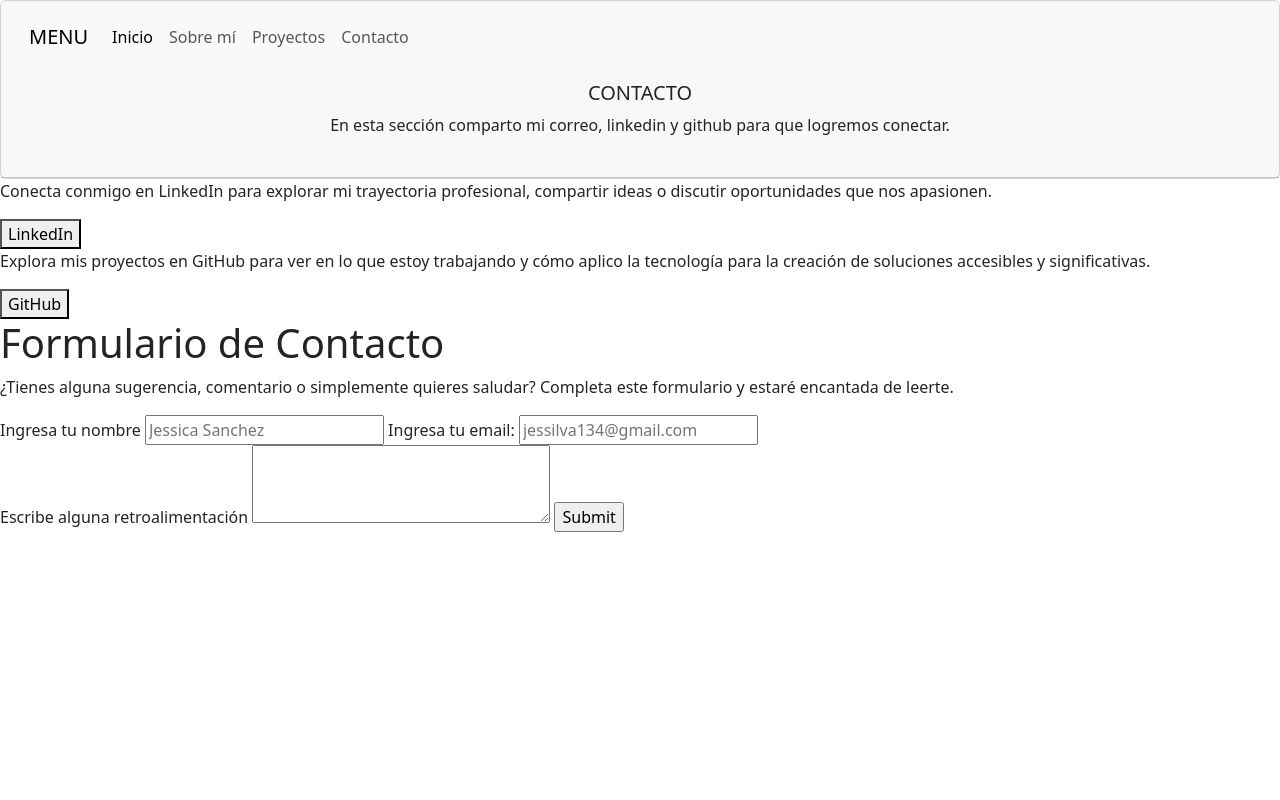
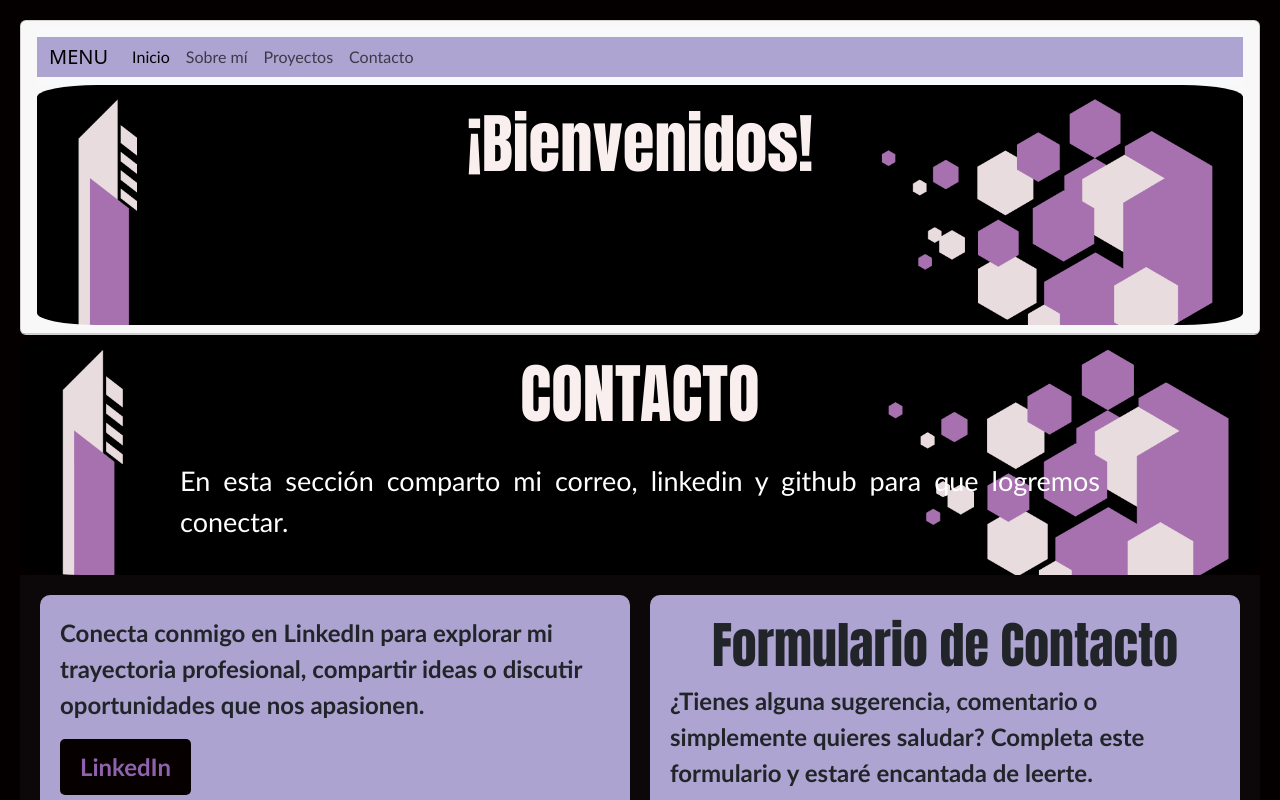
Before and after one commit to Jesska1996/JESKAPORTAFOLIO, a plain HTML site: page CONTAC/contac.html in a window 1280 px wide. Shown: the top 800 px of the page. Drawn offline with nearby package versions, Linux system fonts and the light colour scheme.

Commit message:
intento resolver mi responsabilidad y conectar mi menu entre paginas

```diff
--- a/CONTAC/contac.css
+++ b/CONTAC/contac.css
@@ -1,83 +1,89 @@
 /* NAV */
 .menu {
-  padding: 10px;
+  padding: 20px;
   background-color: rgb(174, 164, 209);
   border: none;
   box-shadow: none;
   outline: none;
-  }
+}
 
 .container-fluid {
   background-color:rgb(174, 164, 209);
   border: none;
-   box-shadow: none;
-   outline: none;
+  box-shadow: none;
+  outline: none;
 }
 
 .navbar-nav{
   border: none;
   box-shadow: none;
-  font-family: 'Lucida Sans', 'Lucida Sans Regular', 'Lucida Grande', 'Lucida Sans Unicode', Geneva, Verdana, sans-serif;
-  font-size: 25px;
+  font-family:'Trebuchet MS', 'Lucida Sans Unicode', 'Lucida Grande', 'Lucida Sans', Arial, sans-serif;
 }
 
 .navbarNavAltMarkup {
-  background-color: rgb(5, 5, 5);
+  background-color: rgb(5, 0, 0);
   border: none;
   box-shadow: none;
   outline: none;
 }
 
-/* DESCRIPCION PROYECTO*/
-  .card-title-header {
-  font-family: 'Trebuchet MS', 'Lucida Sans Unicode', 'Lucida Grande', 'Lucida Sans', Arial, sans-serif;
-  font-size: 35px;
+/* HEADER*/
+.card-title-header {
+  font-family:Impact, Haettenschweiler, 'Arial Narrow Bold', sans-serif;
+  font-size: 65px;
+  text-align: center;
   font-weight: bold;
-  text-align: center;
-  align-content: center;
   color: rgb(249, 239, 239);
-  margin-left: 12%;
 }
-.card-pres {
-  background-image: url("./SRC/fondo.png");
+
+.card-pres{
+  background-image: url("./src/fondo.png") ;
   background-size: cover;
   background-repeat: no-repeat;
+  padding: 20px;
   height: 30vh;
-  padding: 20px;
-  display: flex;
-  flex-direction: column;
-  justify-content: flex-start;
-  align-items: flex-start;
-  overflow: hidden;
   width: 100%;
-  box-sizing:border-box;
+  box-sizing: border-box;
+  border-radius: 5%;
+
 }
 
 .contenedor-titulo {
+  position: relative;
   display: flex;
   justify-content: center;
   align-items: center;
   flex-direction: column;
   padding: 20px;
   text-align: center;
-  }
-
-.descpripcion-pagina {
-  font-family: 'Trebuchet MS', 'Lucida Sans Unicode', 'Lucida Grande', 'Lucida Sans', Arial, sans-serif;
-  font-size: 20px;
-  text-align: justify;
-  color:  rgb(174, 164, 209);
-  margin-left: 13%;
-  margin-right: 30%;
-  max-width: 85%;
 }
 
-body {
-  background-color: rgb(9, 9, 9);
+.descpripcion-pagina{
+  font-family: 'Trebuchet MS', 'Lucida Sans Unicode', 'Lucida Grande', 'Lucida Sans', Arial, sans-serif;
+  font-size: 27px;
+  color: white;
   padding: 20px;
+  max-width: 80%;
+  margin-left: 10%;
+  text-align: justify;
 }
 
 /* TARJETAS  */
+body {
+  background-color: rgb(5, 0, 0);
+  padding: 20px;
+}
+h1, h2, h3 {
+  font-family: Impact;
+  font-size: 50px;
+  text-align: center;
+  font-weight: bold;
+}
+.contact-container, .form-section {
+  background-color: rgba(174, 164, 209, 0.04);
+
+}
+
 .contact-container {
   display: flex;
   justify-content: space-between;
@@ -91,27 +97,60 @@ body {
 
 .social-section {
   padding: 20px;
-  background-color: #f0f0f5;
   border-radius: 10px;
+  background-color: rgba(174, 164, 209, 0.995);
+  font-family: 'Trebuchet MS', 'Lucida Sans Unicode', 'Lucida Grande', 'Lucida Sans', Arial, sans-serif;
+  font-size: 24px;
+  font-weight: bold;
 }
 
+.contacto {
+  padding: 20px;
+  background-color: rgb(174, 164, 209);
+  border-radius: 10px;
+  font-family: 'Trebuchet MS', 'Lucida Sans Unicode', 'Lucida Grande', 'Lucida Sans', Arial, sans-serif;
+  font-size: 24px;
+  font-weight: bold;
+}
 .form-section {
   padding: 20px;
-  background-color: #ffffff;
+  background-color: rgb(174, 164, 209);
   border-radius: 10px;
+  font-family: 'Trebuchet MS', 'Lucida Sans Unicode', 'Lucida Grande', 'Lucida Sans', Arial, sans-serif;
+  font-size: 24px;
+  font-weight: bold;
 }
 
 button {
   padding: 10px 20px;
-  background-color: #007bff;
-  color: #fff;
+  background-color: rgb(7, 0, 0);
+  color: rgb(143, 98, 174);
   border: none;
   border-radius: 5px;
   cursor: pointer;
+  font-family: 'Trebuchet MS', 'Lucida Sans Unicode', 'Lucida Grande', 'Lucida Sans', Arial, sans-serif;
+  font-size: 24px;
+  font-weight: bold;
+
+}
+#submit {
+  padding: 10px 20px;
+  background-color: rgb(7, 0, 0);
+  color: rgb(143, 98, 174);
+  border: none;
+  border-radius: 5px;
+  cursor: pointer;
+  font-family: 'Trebuchet MS', 'Lucida Sans Unicode', 'Lucida Grande', 'Lucida Sans', Arial, sans-serif;
+  font-size: 24px;
+  font-weight: bold;
 }
 
 button:hover {
-  background-color: #0056b3;
+  background-color: rgb(7, 0, 0);
+  font-family: 'Trebuchet MS', 'Lucida Sans Unicode', 'Lucida Grande', 'Lucida Sans', Arial, sans-serif;
+  font-size: 24px;
+  font-weight: bold;
+  color: white;
 }
 
 footer {
--- a/CONTAC/contac.html
+++ b/CONTAC/contac.html
@@ -6,12 +6,12 @@
      <!-- Se agrego estilos de bootstrap -->
     <title> PROYECTOS  </title>
     <link href="https://cdn.jsdelivr.net/npm/bootstrap@5.3.3/dist/css/bootstrap.min.css" rel="stylesheet" integrity="sha384-QWTKZyjpPEjISv5WaRU9OFeRpok6YctnYmDr5pNlyT2bRjXh0JMhjY6hW+ALEwIH" crossorigin="anonymous">
-    <link rel="stylesheet" href="contacto.css">
+    <link rel="stylesheet" href="contac.css">
 </head>
 
 <!-- ***********************HEADER************************* -->
 
-<header id="contacto">
+<header>
   <div class="card text-center">
       <div class="card-header">
           <nav class="navbar navbar-expand-lg bg-body-tertiary">
@@ -31,18 +31,25 @@
                   </div>
               </div>
               </nav>
-
+          <div class="card-body card-pres">
+            <h5 class="card-title-header">¡Bienvenidos! </h5>
+          </div>
+        </div>
+</header>
 <!-- ***************DESCRIPCION DEL PORYECTO*************** -->
+<body>
+<div id="contacto">
   <div class="card-body card-pres">
     <h5 class="card-title-header">CONTACTO</h5>
       <p class="descpripcion-pagina">
         En esta sección comparto mi correo, linkedin y github para que logremos conectar.
       </p>
     </div>
-      </div>
-</header>
+
+
 <!-- Sección social -->
 <body>
+<div id="contacto">
   <div class="contact-container">
     <!-- Sección de redes sociales -->
     <div class="social-section">
@@ -73,6 +80,8 @@
       </form>
     </div>
   </div>
+</div>
+</div>
 </body>
 <footer></footer>
 
```
Lines whose indentation alone changed are shown as unchanged.
